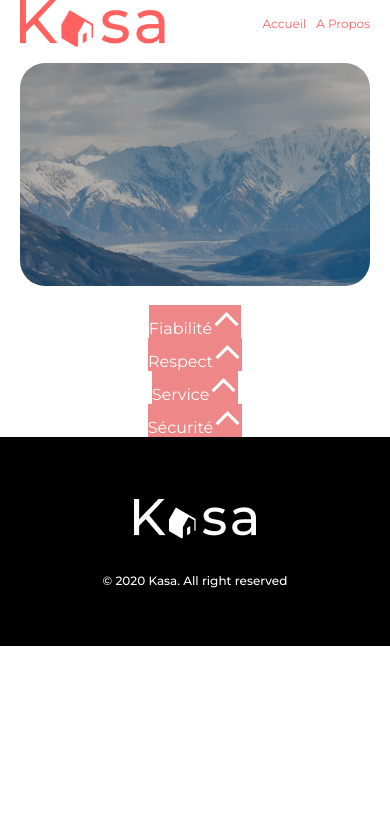
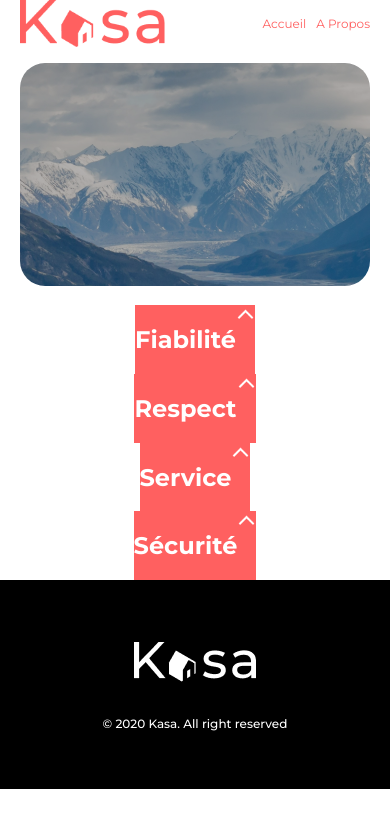
Before and after one commit to Hans-Schmit/kasa, a React (Create React App) app: page /a-propos in a window 390 px wide. Shown: the top 828 px of the page. Built offline with nearby package versions, Linux system fonts and the light colour scheme.

Commit message:
Started collaps css

```diff
--- a/src/components/Collaps.js
+++ b/src/components/Collaps.js
@@ -1,4 +1,5 @@
 import React, { useState } from 'react';
+import styles from './collaps.module.css'
 import ArrowDown from '../images/arrow_down.png'
 import ArrowUp from '../images/arrow_up.png'
 
@@ -7,21 +8,21 @@ const Collaps = ({ data }) => {
     const [isActive, setIsActive] = useState(false)
 
     return (
-        <div className='collaps'>
-            <div className='collaps_title' onClick={() => setIsActive(!isActive)} style={{ backgroundColor: "#EE8888", color: "#FFFFFF" }}>
-                {data.title}
-                {isActive ? <img src={ArrowDown} alt='arrow down' ></img> : <img src={ArrowUp} alt='arrow up' ></img>}
+        <div className={styles.collaps}>
+            <div className={styles.title} onClick={() => setIsActive(!isActive)} >
+                <h2 className={styles.h2}>{data.title}</h2>
+                {isActive ? <img src={ArrowDown} alt='arrow down' className={styles.arrow}></img> : <img src={ArrowUp} alt='arrow up' className={styles.arrow}></img>}
             </div>
 
             {isActive &&
-                <div className='collaps_content' style={{ backgroundColor: "#DEDEDE", color: "#EE8888" }}>
+                <div className={styles.content} >
                     {(data.title === "Équipements" ?
-                        <ul>
+                        <ul className={styles.ul}>
                             {data.text.map(equipment => (
-                                <li key={equipment}>{equipment}</li>
+                                <li key={equipment} className={styles.li}>{equipment}</li>
                             ))}
                         </ul>
-                        : <p>{data.text}</p>)}
+                        : <p className={styles.text}>{data.text}</p>)}
                 </div>
             }
         </div>
--- /dev/null
+++ b/src/components/collaps.module.css
@@ -0,0 +1,45 @@
+.collaps {
+    display: flex;
+    flex-direction: column;
+    justify-content: flex-start;
+}
+
+.title {
+    display: flex;
+    justify-content: space-between;
+    background-color: #FF6060;
+}
+
+.h2 {
+    color: #FFFFFF;
+}
+
+.arrow {
+    width: 32px;
+    height: 32px;
+}
+
+.content {
+    background-color: #F6F6F6;
+}
+
+.ul {
+    list-style-type: none;
+    margin: 0;
+    padding: 0px 0px 0px 20px;
+}
+
+.li {
+    color: #FF6060;
+}
+
+.text {
+    color: #FF6060;
+}
+
+@media screen and (max-width: 775px) {
+    .arrow {
+        width: 19px;
+        height: 19px;
+    }
+}
```
